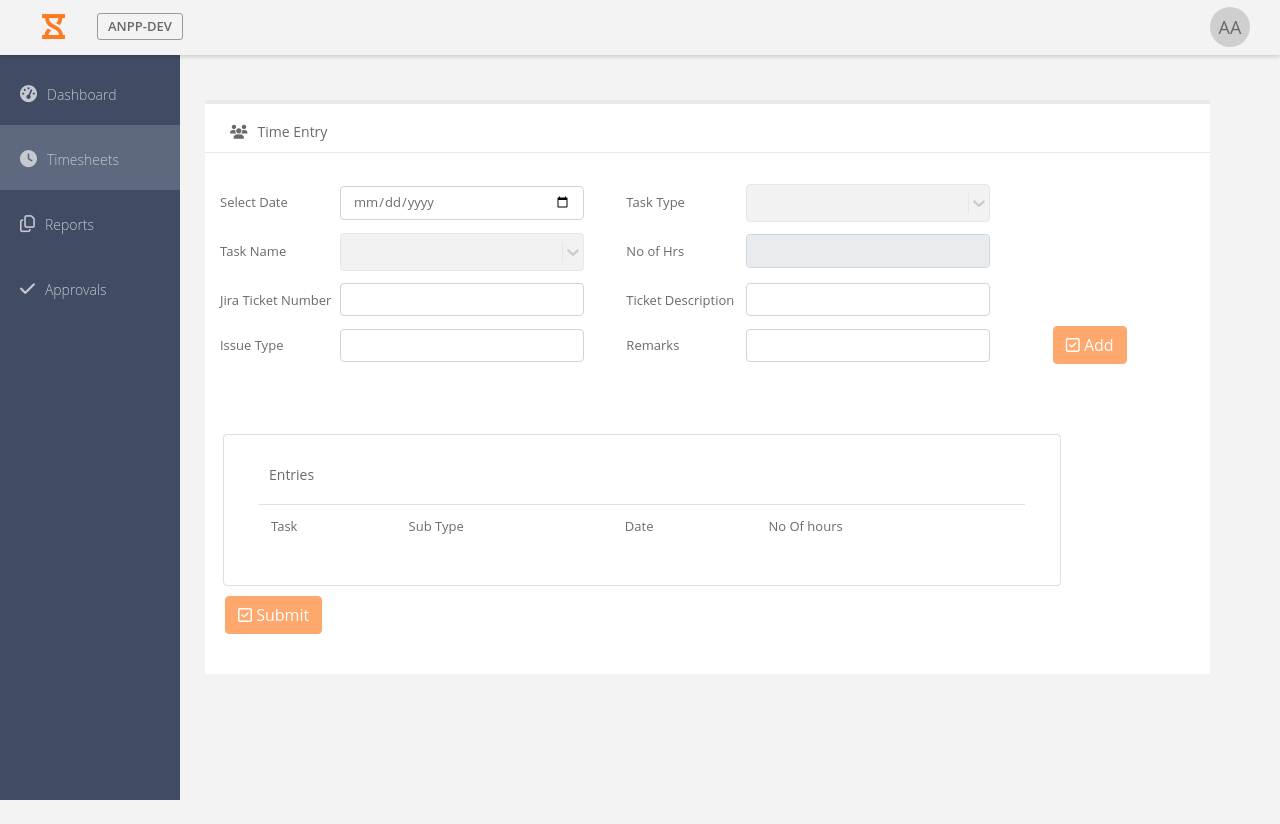
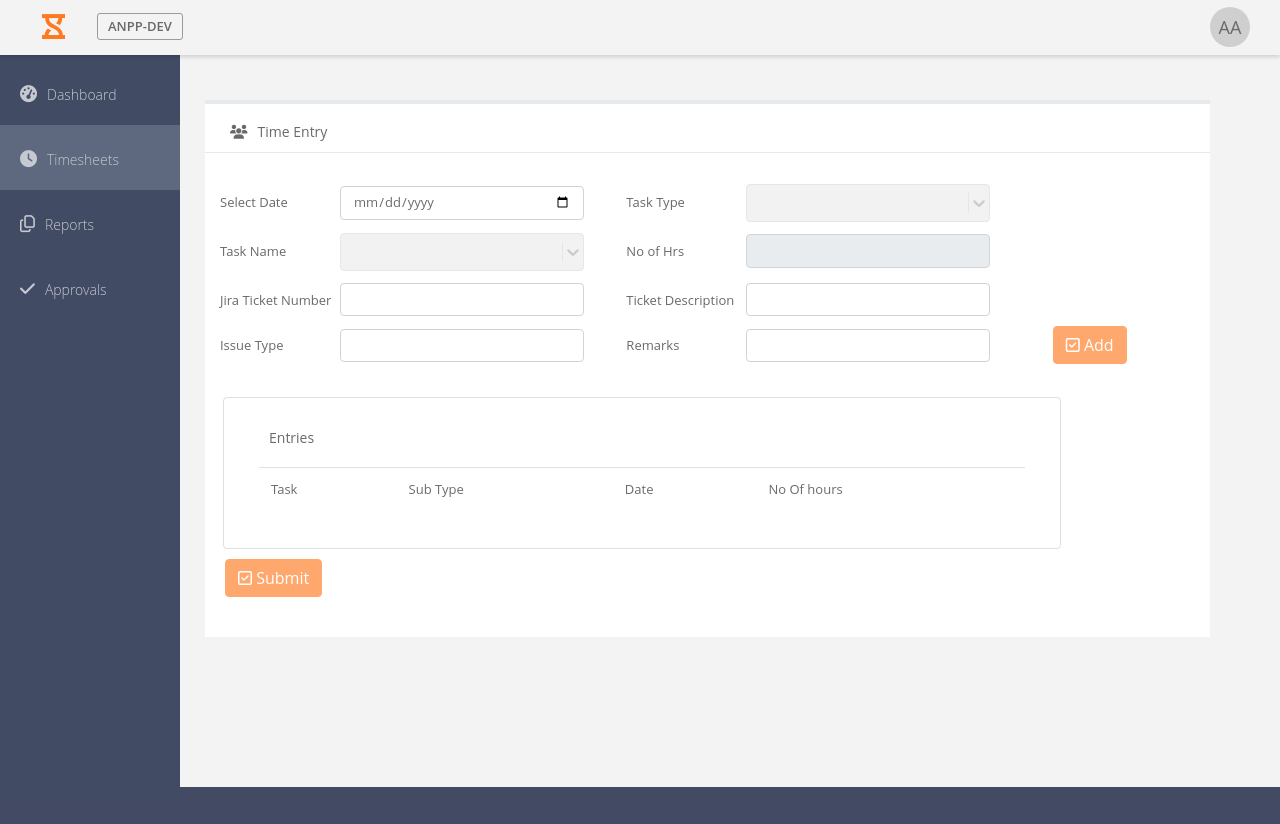
Before and after one commit to anaankit992/time-tracker, a React (Create React App) app: page / in a window 1280 px wide. Both pictures are taken after a click on the item "Timesheets". After the commit the page ends 800 px from the top, so only its background shows below. Built offline with nearby package versions, Linux system fonts and the light colour scheme.

Commit message:
Adding input field in timesheet form

```diff
--- a/src/css/TimeSheet.css
+++ b/src/css/TimeSheet.css
@@ -62,7 +62,7 @@ h5.head5 {
   padding: 0;
 }
 .display_area {
-  margin: 50px 0 0 18px;
+  margin: 13px 0 0 18px;
   border: 1px solid rgba(0, 0, 0, 0.125);
   border-radius: 0.25rem;
 }
```
